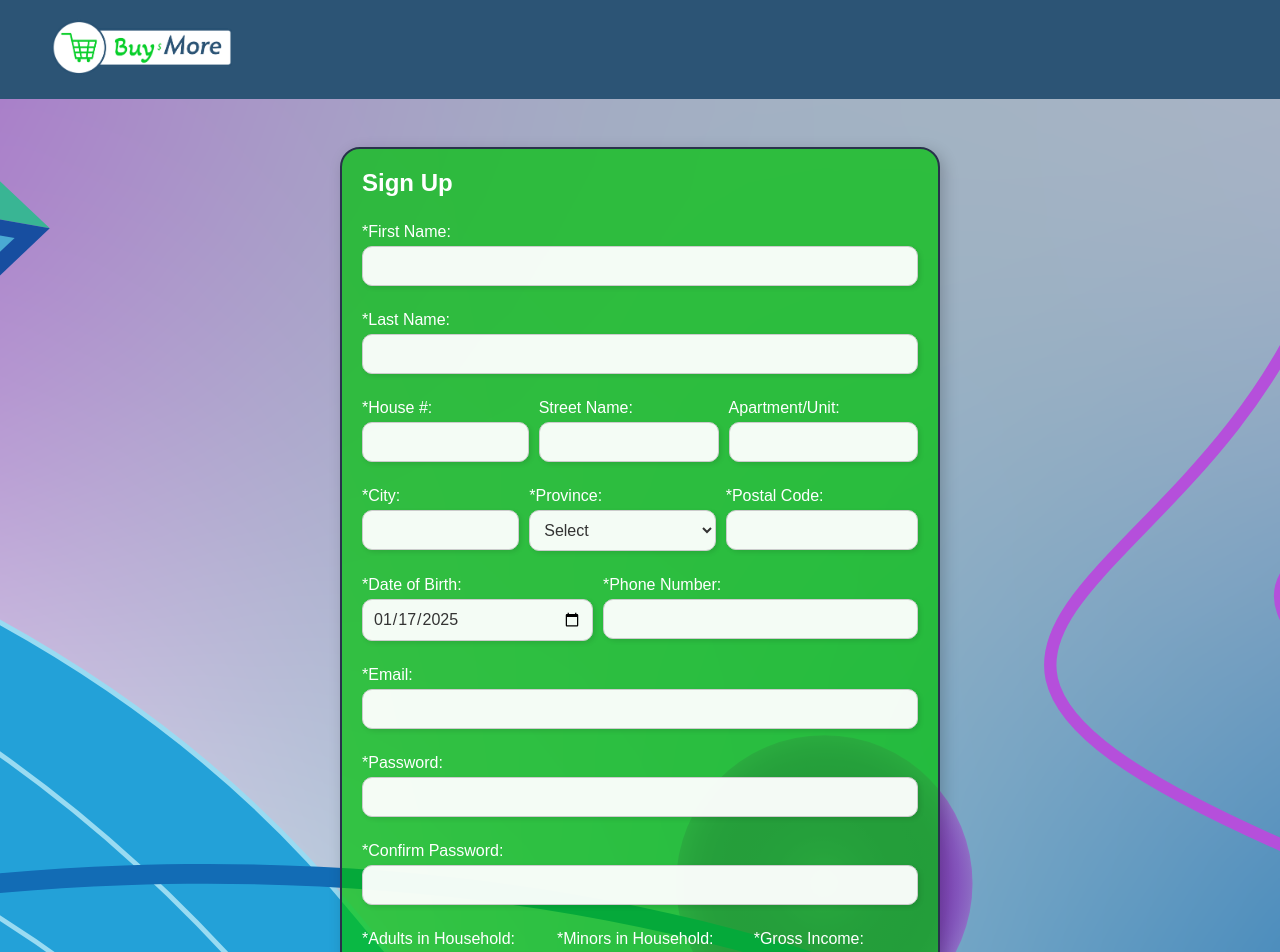
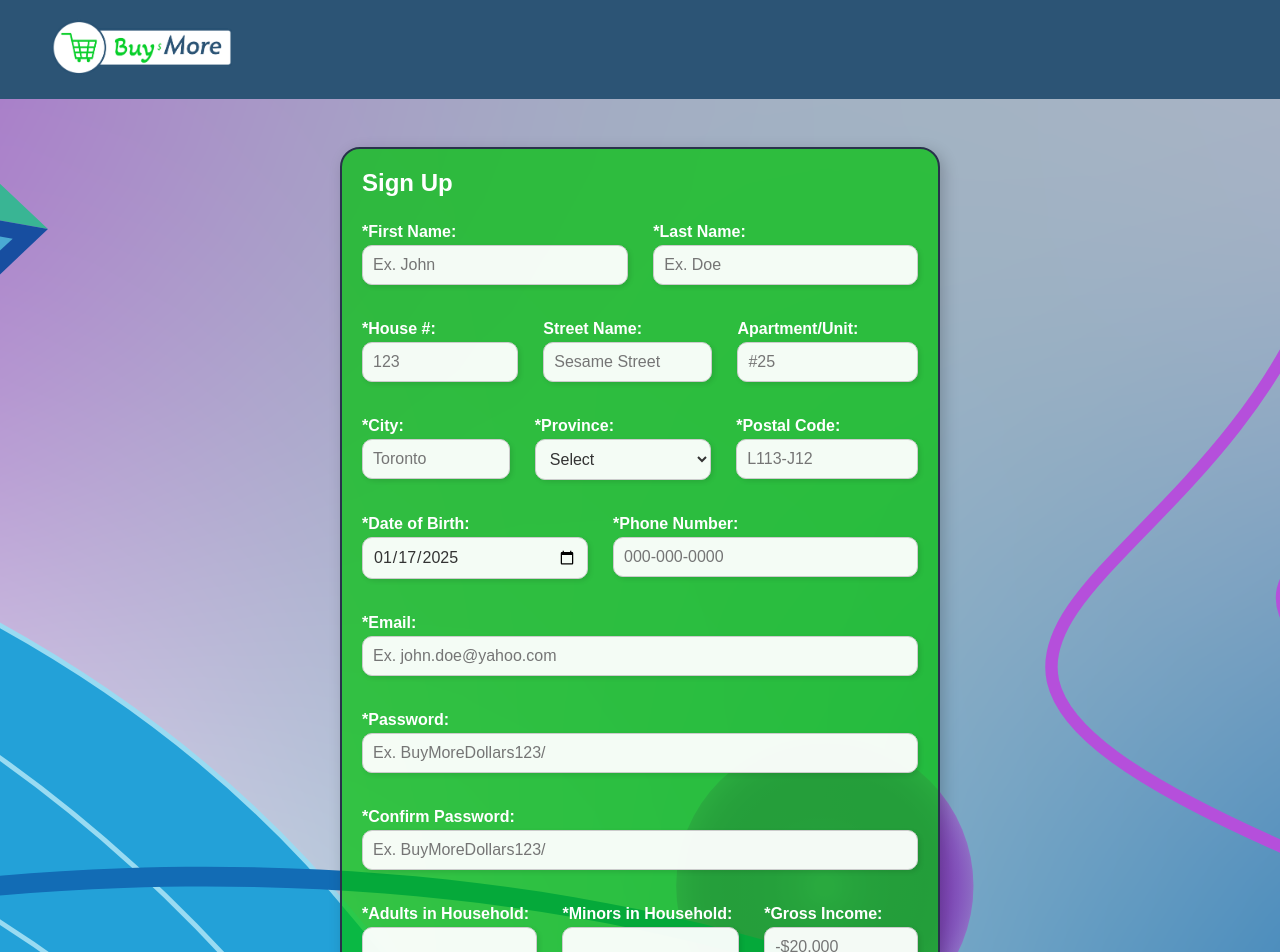
Before and after one commit to Raman9357/match-game, a React (Create React App) app: page /signup in a window 1280 px wide. Shown: the top 952 px of the page. Built offline with nearby package versions, Linux system fonts and the light colour scheme; a web font is replaced by a local one.

Commit message:
Updated SignUp.jsx with placeholders and updated form.css

```diff
--- a/src/pages/SignUp.jsx
+++ b/src/pages/SignUp.jsx
@@ -86,35 +86,62 @@ function SignUp() {
             <Header />
             <form onSubmit={handleSubmit}>
                 <h2>Sign Up</h2>
+
+                <div className="first-last-name">
+                    <div>
                         <label>*First Name:
-                    <input type="text" name="firstName" value={formData.firstName} onChange={handleChange} className={formErrors.firstName ? "error" : ""} maxLength="45" />
+                            <input
+                                type="text"
+                                name="firstName"
+                                value={formData.firstName}
+                                onChange={handleChange}
+                                className={formErrors.firstName ? "error" : ""}
+                                placeholder="Ex. John"
+                                maxLength="45"
+                                pattern="[A-Za-z ]+"
+                                title="Only letters and spaces are allowed."
+                            />
                             {formErrors.firstName && <span className="error-message">{formErrors.firstName}</span>}
                         </label>
+                    </div>
 
+                    <div>
                         <label>*Last Name:
-                    <input type="text" name="lastName" value={formData.lastName} onChange={handleChange} className={formErrors.lastName ? "error" : ""} maxLength="45" />
+                            <input
+                                type="text"
+                                name="lastName"
+                                value={formData.lastName}
+                                onChange={handleChange}
+                                className={formErrors.lastName ? "error" : ""}
+                                placeholder="Ex. Doe"
+                                maxLength="45"
+                                pattern="[A-Za-z ]+"
+                                title="Only letters and spaces are allowed."
+                            />
                             {formErrors.lastName && <span className="error-message">{formErrors.lastName}</span>}
                         </label>
+                    </div>
+                </div>
 
                 <div className="street-unit">
 
                     <div>
                         <label>*House #:
-                            <input type="text" name="housenumber" value={formData.housenumber} onChange={handleChange} className={formErrors.housenumber ? "error" : ""} maxLength="3" />
+                            <input type="text" name="housenumber" value={formData.housenumber} onChange={handleChange} className={formErrors.housenumber ? "error" : ""} placeholder="123" maxLength="3" />
                             {formErrors.housenumber && <span className="error-message">{formErrors.housenumber}</span>}
                         </label>
                     </div>
 
                     <div>
                         <label>Street Name:
-                        <input type="text" name="streetname" value={formData.streetname} onChange={handleChange} className={formErrors.streetname ? "error" : ""} maxLength="2" />
+                        <input type="text" name="streetname" value={formData.streetname} onChange={handleChange} className={formErrors.streetname ? "error" : ""} placeholder="Sesame Street" maxLength="2" />
                         {formErrors.streetname && <span className="error-message">{formErrors.streetname}</span>}
                         </label>
                     </div>
 
                     <div>
                         <label>Apartment/Unit:
-                            <input type="text" name="apartment" onChange={handleChange} maxLength="2" />
+                            <input type="text" name="apartment" onChange={handleChange} placeholder="#25" maxLength="2" />
                         </label>
                     </div>
                 </div>
@@ -122,7 +149,7 @@ function SignUp() {
                 <div className="city-province-postal">
                     <div>
                         <label>*City:
-                            <input type="text" name="city" value={formData.city} onChange={handleChange} className={formErrors.city ? "error" : ""} maxLength="25" />
+                            <input type="text" name="city" value={formData.city} onChange={handleChange} placeholder="Toronto" className={formErrors.city ? "error" : ""} maxLength="25" />
                             {formErrors.city && <span className="error-message">{formErrors.city}</span>}
                         </label>
                     </div>
@@ -141,7 +168,7 @@ function SignUp() {
 
                     <div>
                         <label>*Postal Code:
-                            <input type="text" name="postalCode" value={formData.postalCode} onChange={handleChange} className={formErrors.postalCode ? "error" : ""} maxLength="10" />
+                            <input type="text" name="postalCode" value={formData.postalCode} onChange={handleChange} className={formErrors.postalCode ? "error" : ""} placeholder="L113-J12" maxLength="10" />
                             {formErrors.postalCode && <span className="error-message">{formErrors.postalCode}</span>}
                         </label>
                     </div>
@@ -157,38 +184,52 @@ function SignUp() {
 
                     <div>
                         <label>*Phone Number:
-                            <input type="tel" name="phoneNumber" value={formData.phoneNumber} onChange={handleChange} className={formErrors.phoneNumber ? "error" : ""} maxLength="12" />
+                            <input type="tel" name="phoneNumber" value={formData.phoneNumber} onChange={handleChange} className={formErrors.phoneNumber ? "error" : ""} placeholder="000-000-0000" maxLength="12" />
                             {formErrors.phoneNumber && <span className="error-message">{formErrors.phoneNumber}</span>}
                         </label>
                     </div>
                 </div>
 
                 <label>*Email:
-                    <input type="email" name="email" value={formData.email} onChange={handleChange} className={formErrors.email ? "error" : ""} />
+                    <input type="email" name="email" value={formData.email} onChange={handleChange} className={formErrors.email ? "error" : ""} placeholder="Ex. john.doe@yahoo.com" />
                     {formErrors.email && <span className="error-message">{formErrors.email}</span>}
                 </label>
 
                 <label>*Password:
-                    <input type="password" name="password" value={formData.password} onChange={handleChange} className={formErrors.password ? "error" : ""} />
+                    <input type="password" name="password" value={formData.password} onChange={handleChange} className={formErrors.password ? "error" : ""} placeholder="Ex. BuyMoreDollars123/" />
                     {formErrors.password && <span className="error-message">{formErrors.password}</span>}
                 </label>
 
                 <label>*Confirm Password:
-                    <input type="text" name="confirm" value={formData.confirm} onChange={handleChange} className={formErrors.confirm ? "error" : ""} />
+                    <input type="text" name="confirm" value={formData.confirm} onChange={handleChange} className={formErrors.confirm ? "error" : ""} placeholder="Ex. BuyMoreDollars123/" />
                     {formErrors.confirm && <span className="error-message">{formErrors.confirm}</span>}
                 </label>
 
                 <div className="house-member">
                     <div>
                         <label>*Adults in Household:
-                            <input type="number" name="adults" value={formData.adults} onChange={handleChange} className={formErrors.adults ? "error" : ""} />
+                            <input
+                                type="number"
+                                name="adults"
+                                value={formData.adults}
+                                onChange={handleChange}
+                                className={formErrors.adults ? "error" : ""}
+                                min="0"
+                            />
                             {formErrors.adults && <span className="error-message">{formErrors.adults}</span>}
                         </label>
                     </div>
 
                     <div>
                         <label>*Minors in Household:
-                            <input type="number" name="children" value={formData.children} onChange={handleChange} className={formErrors.children ? "error" : ""} />
+                            <input
+                                type="number"
+                                name="children"
+                                value={formData.children}
+                                onChange={handleChange}
+                                className={formErrors.children ? "error" : ""}
+                                min="0"
+                            />
                             {formErrors.children && <span className="error-message">{formErrors.children}</span>}
                         </label>
                     </div>
@@ -203,13 +244,13 @@ function SignUp() {
                                 className={formErrors.income ? "error" : ""}
                                 min="0"
                                 step="1000"
-                                placeholder="Enter your income"
+                                placeholder="-$20,000"
                             />
                             {formErrors.income && <span className="error-message">{formErrors.income}</span>}
                         </label>
                     </div>
+                </div>
 
-                </div>
 
                 <label>
                     <input type="checkbox" name="consentRules" checked={formData.consentRules} onChange={handleChange} />
--- a/src/pages/css/form.css
+++ b/src/pages/css/form.css
@@ -33,10 +33,11 @@
 }
 
 .form-container label {
+	font-weight: bold;
 	display: block;
 	position: relative;
 	margin-top: 10px;
-	margin-bottom: 15px;
+	margin-bottom: 25px;
 	text-align: left;
 	font-size: 16px;
 	color: white;
@@ -52,7 +53,7 @@
 .form-container select {
 	width: 100%;
 	padding: 10px;
-	margin-top: 5px;
+	margin-top: 4px;
 	border: 1px solid #ccc;
 	border-radius: 10px;
 	font-size: 16px;
@@ -105,14 +106,16 @@
 	white-space: nowrap;
 }
 
+.first-last-name,
 .city-province-postal,
 .street-unit,
 .dob-phone,
 .house-member {
 	display: flex;
-	gap: 10px;
+	gap: 25px;
 }
 
+.first-last-name,
 .city-province-postal input,
 .street-unit input,
 .dob-phone input,
```
Lines whose indentation alone changed are shown as unchanged.
